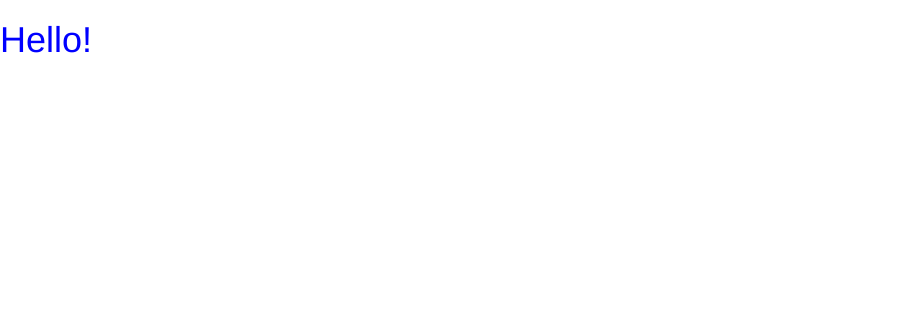
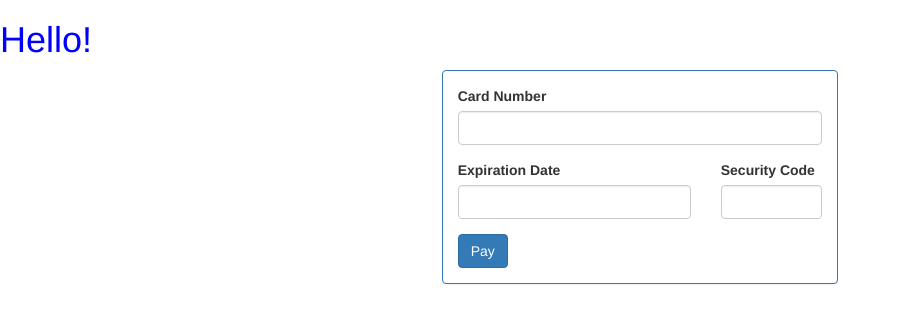
Before and after one commit to piotrleniec/stripe-payments-proof-of-concept, a Vue app: page / in a window 1280 px wide. Shown: the top 322 px of the page, without its empty margins (0-898 px from the left). Built offline with nearby package versions, Linux system fonts and the light colour scheme; the HTML template or start-up script is replaced by a standard one.

Commit message:
CreditCardForm styling

```diff
--- a/client/App.vue
+++ b/client/App.vue
@@ -1,12 +1,23 @@
 <template>
-  <h1 id="message">{{ message }}</h1>
+  <div>
+    <h1 id="message">{{ message }}</h1>
+
+    <div class="col-xs-offset-4 col-xs-4">
+      <credit-card-form />
+    </div>
+  </div>
 </template>
 
 <script>
+import CreditCardForm from './CreditCardForm.vue'
+
 export default {
   name: 'app',
   data() {
     return { message: 'Hello!' }
+  },
+  components: {
+    'credit-card-form': CreditCardForm
   }
 }
 </script>
--- /dev/null
+++ b/client/CreditCardForm.vue
@@ -0,0 +1,36 @@
+<template>
+  <div class="panel panel-primary">
+    <div class="panel-body">
+      <div class="form-group">
+        <label for="number">Card Number</label>
+        <input id="number" class="form-control" v-model="number" />
+      </div>
+      <div class="form-group">
+        <div class="row">
+          <div class="col-xs-8">
+            <label for="cvc">Expiration Date</label>
+            <input id="cvc" class="form-control" v-model="expDate" />
+          </div>
+          <div class="col-xs-4">
+            <label for="exp-month">Security Code</label>
+            <input id="exp-month" class="form-control" v-model="cvc" />
+          </div>
+        </div>
+      </div>
+      <button class="btn btn-primary">Pay</button>
+    </div>
+  </div>
+</template>
+
+<script>
+export default {
+  name: 'credit-card-form',
+  data() {
+    return {
+      number: null,
+      expDate: null,
+      cvc: null
+    }
+  }
+}
+</script>
```
